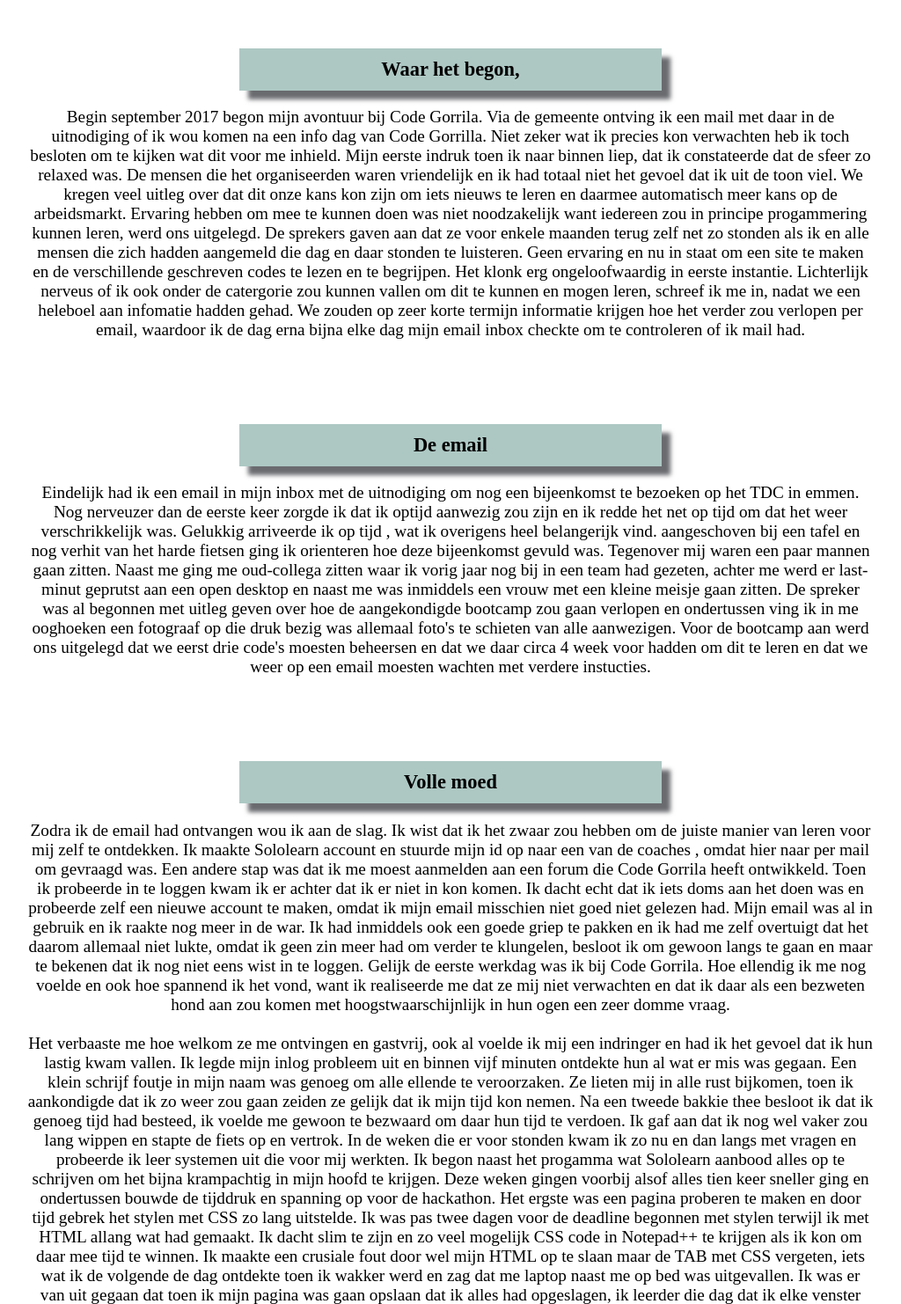
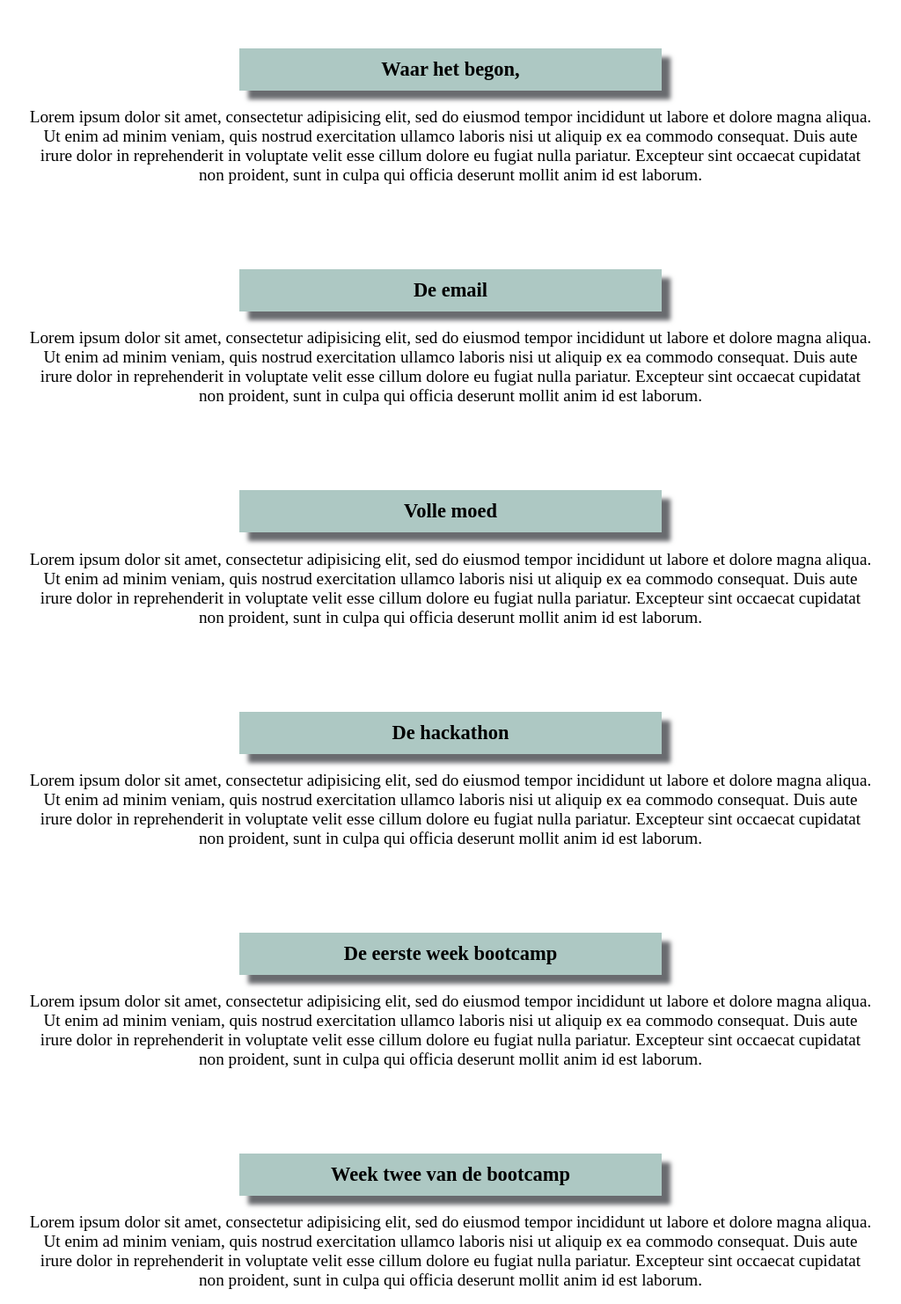
Before and after one commit to cares86/webpage, a plain HTML site: page blog.html in a window 1280 px wide. Shown: the part 760-2242 px from the top of the page at 88% size, without its empty margins (128-1152 px from the left). Drawn offline with Linux system fonts and the light colour scheme.

Commit message:
some changing

```diff
--- a/blog.html
+++ b/blog.html
@@ -64,7 +64,7 @@ Caressa van Groenenbergh
 <div class="kader">
  <p><h1 class="h1blog">De start van mijn Code Gorrilla avontuur.</h1>
  <h3 class="h3blog">Waar het begon,</h3>
- <p>Begin september 2017 begon mijn avontuur bij Code Gorrila.
+ <!-- <p>Begin september 2017 begon mijn avontuur bij Code Gorrila.
   Via de gemeente ontving ik een mail met daar in de uitnodiging of ik wou komen na een
   info dag van Code Gorrilla. Niet zeker wat ik precies kon verwachten
   heb ik toch besloten om te kijken wat dit voor me inhield.
@@ -80,10 +80,15 @@ Caressa van Groenenbergh
   mogen leren, schreef ik me in, nadat we een heleboel aan infomatie hadden gehad. We zouden op zeer korte
   termijn informatie krijgen hoe het verder zou verlopen per email, waardoor ik de dag erna bijna elke
   dag mijn email inbox checkte om te controleren of ik mail had.
-</p>
+</p> -->
+<p>Lorem ipsum dolor sit amet, consectetur adipisicing elit,
+  sed do eiusmod tempor incididunt ut labore et dolore magna aliqua. Ut enim ad minim veniam,
+  quis nostrud exercitation ullamco laboris nisi ut aliquip ex ea commodo consequat. Duis aute
+  irure dolor in reprehenderit in voluptate velit esse cillum dolore eu fugiat nulla pariatur.
+  Excepteur sint occaecat cupidatat non proident, sunt in culpa qui officia deserunt mollit anim id est laborum.</p>
  <h3 class="h3blog"> De email </h3>
 
-<p> Eindelijk had ik een email in mijn inbox met de uitnodiging om nog een bijeenkomst te bezoeken
+<!-- <p> Eindelijk had ik een email in mijn inbox met de uitnodiging om nog een bijeenkomst te bezoeken
   op het TDC in emmen. Nog nerveuzer dan de eerste keer zorgde ik dat ik optijd aanwezig zou zijn
   en ik redde het net op tijd om dat het weer verschrikkelijk was. Gelukkig arriveerde ik op tijd ,
   wat ik overigens heel belangerijk vind. aangeschoven bij een tafel en nog verhit van het harde
@@ -94,11 +99,15 @@ Caressa van Groenenbergh
   een fotograaf op die druk bezig was allemaal foto's te schieten van alle aanwezigen.
   Voor de bootcamp aan werd ons uitgelegd dat we eerst drie code's moesten beheersen en dat we daar circa 4 week
   voor hadden om dit te leren en dat we weer op een email moesten wachten met verdere instucties.
-</p>
+</p> --><p>Lorem ipsum dolor sit amet, consectetur adipisicing elit,
+  sed do eiusmod tempor incididunt ut labore et dolore magna aliqua. Ut enim ad minim veniam,
+  quis nostrud exercitation ullamco laboris nisi ut aliquip ex ea commodo consequat. Duis aute
+  irure dolor in reprehenderit in voluptate velit esse cillum dolore eu fugiat nulla pariatur.
+  Excepteur sint occaecat cupidatat non proident, sunt in culpa qui officia deserunt mollit anim id est laborum.</p>
 
   <h3 class="h3blog"> Volle moed</h3>
 
-<p>
+<!-- <p>
   Zodra ik de email had ontvangen wou ik aan de slag. Ik wist dat ik het zwaar zou hebben
   om de juiste manier van leren voor mij zelf te ontdekken. Ik maakte Sololearn account en stuurde mijn id
   op naar een van de coaches , omdat hier naar per mail om gevraagd was.
@@ -131,9 +140,14 @@ Ik had nog zoveel meer in de planning om te maken maar ik was nu verschrikkelijk
 Zwaar gefrustreerd, gaar en overwerkt na zo hard alleen nog maar werken aan me pagina en tegelijkertijd ook de eind opdracht
 heb ik het toch nog wat kunnen inleveren voor de deadline. Mijn grote motivatie was dat ik in de Bootcamp moest zien te komen, dat zou mijn kans zijn om een
 betere toekomst voor mij en mijn kinderen....
-</p>
+</p> -->
+<p>Lorem ipsum dolor sit amet, consectetur adipisicing elit,
+  sed do eiusmod tempor incididunt ut labore et dolore magna aliqua. Ut enim ad minim veniam,
+  quis nostrud exercitation ullamco laboris nisi ut aliquip ex ea commodo consequat. Duis aute
+  irure dolor in reprehenderit in voluptate velit esse cillum dolore eu fugiat nulla pariatur.
+  Excepteur sint occaecat cupidatat non proident, sunt in culpa qui officia deserunt mollit anim id est laborum.</p>
 <h3 class="h3blog">De hackathon</h3>
-<p>
+<!-- <p>
 De dag kwam sneller dan ik dacht en ik had een raar onrustig gevoel over me toen ik die ochtend wakker werd. Misschien kwam dat omdat ik het gevoel had dat ik de code's nog
  maar nauwelijk geleerd had, of misschien omdat ik niet wist wat me te wachten stond, maar nu kwam het er ineens op aan.
  Toen ik geariveerd was was de hele groep was gespannen, je kon de sfeer gewoon voelen. Ik was daar eigenlijk stiekem wel blij om daardoor voelde ik me min of meer gesterkt wetende dat ik niet de enige was
@@ -192,9 +206,15 @@ Ik moest als eerste beginnen vol trots demostreerde wij, team: Code-Hooligan onz
  Ik had hier mee iets bereikt wat ik nooit dacht te kunnen. Al was de Bootcamp nog niet helemaal officeel begon ik eindelijk te geloven dat ik de laaste maand veel geleerd had en
  veel nieuwe vaardigheden had geleerd. Zelfs al zouden ze mij niet door hebben laten gaan had ik in mijn hoofd al iets gewonnen voor mij zelf.
  We mochten hier na nog borrelen , maar ik wou naar huis ik wou een douche ik wou mijn kinderen en ik wou mijn zachte bed.
-</p>
+</p> -->
+
+<p>Lorem ipsum dolor sit amet, consectetur adipisicing elit,
+  sed do eiusmod tempor incididunt ut labore et dolore magna aliqua. Ut enim ad minim veniam,
+  quis nostrud exercitation ullamco laboris nisi ut aliquip ex ea commodo consequat. Duis aute
+  irure dolor in reprehenderit in voluptate velit esse cillum dolore eu fugiat nulla pariatur.
+  Excepteur sint occaecat cupidatat non proident, sunt in culpa qui officia deserunt mollit anim id est laborum.</p>
 <h3 class="h3blog"> De eerste week bootcamp</h3>
-<p>
+<!-- <p>
   Eigenlijk kon ik niet wachten om die dinsdag er na te zien wie er door waren na ik maandag's rond half twee het telefoontje kreeg dat ik mee mocht doen
   aan de bootcamp. Zo heel veel waren er niet afgevallen. We hadden elkaar met de Hackathon best wel leren kennen door zo lang  met elkaar
   hadden moeten zitten. Iedereen had wel een beetje over zichzelf verteld en iedereen kon zijn of haar verhaal samenvatten met de zinnen ik ben hier
@@ -208,9 +228,13 @@ Ik moest als eerste beginnen vol trots demostreerde wij, team: Code-Hooligan onz
   Er kwam veel op ons af, veel dingen die er besproken werden. Zo kregen we een introductie naar github om makkelijker ons werk met elkaar te kunnen delen en zelf te
   bewerken vanuit elke computer. Mijn grootste dilemma die week was toch wel mijn kluis sleutel. Ik was zo stom om binnen 24 uur na dat ik een kluissleutel had weten
   te bemachtigen, ook al weer opzoek kon gaan waar ik mijn sleutel had neergelegd. Na veel te veel zoeken liet ik deze dan maar aan de hand van het slot nummertje bijmaken.
-</p>
+</p> --><p>Lorem ipsum dolor sit amet, consectetur adipisicing elit,
+  sed do eiusmod tempor incididunt ut labore et dolore magna aliqua. Ut enim ad minim veniam,
+  quis nostrud exercitation ullamco laboris nisi ut aliquip ex ea commodo consequat. Duis aute
+  irure dolor in reprehenderit in voluptate velit esse cillum dolore eu fugiat nulla pariatur.
+  Excepteur sint occaecat cupidatat non proident, sunt in culpa qui officia deserunt mollit anim id est laborum.</p>
 <h3 class="h3blog">Week twee van de bootcamp</h3>
-<p>
+<!-- <p>
   In deze week waren we eigenlijk nog steeds bezig met onze pagina in welke vorm dat men dat ook maar voor ogen had.
   We hadden de voorgaande weekend de tijd gehad om onze pagina verder te uploaden via github en ook werden er foto's gemaakt die we zouden
   kunnen gebruiken als profesionele foto. We kregen bezoek van Jelle en Jan-Jaap, ze riepen steeds een voor een op om vervolgens een gespek
@@ -221,7 +245,13 @@ Ik moest als eerste beginnen vol trots demostreerde wij, team: Code-Hooligan onz
    Ook kregen we een orionterende gesprek met een van de coaches om te kijken wat we nou zelf precies voor ogen hadden, wat we leuk vinden en waar we ons
    op zouden willen foccussen. Dan is mijn keuze heel makkelijk dat is front-end, dit betekend dat ik op zeer korte termijn aan de gang moet gaan met JavaScript
    want daar heb ik nog te weinig kennis van.
-</p>
+</p> -->
+
+<p>Lorem ipsum dolor sit amet, consectetur adipisicing elit,
+  sed do eiusmod tempor incididunt ut labore et dolore magna aliqua. Ut enim ad minim veniam,
+  quis nostrud exercitation ullamco laboris nisi ut aliquip ex ea commodo consequat. Duis aute
+  irure dolor in reprehenderit in voluptate velit esse cillum dolore eu fugiat nulla pariatur.
+  Excepteur sint occaecat cupidatat non proident, sunt in culpa qui officia deserunt mollit anim id est laborum.</p>
 <h3 class="h3blog">Week drie van de bootcamp</h3>
 <p>
 </p>
--- a/style.css
+++ b/style.css
@@ -392,7 +392,7 @@ background-color: rgb(173, 200, 195);
   text-align: center;
 }
 
-/* Number text (1/16 etc) */
+/* Number text (1/.. etc) */
 .numbertext {
   color: #f2f2f2;
   font-size: 12px;
```
